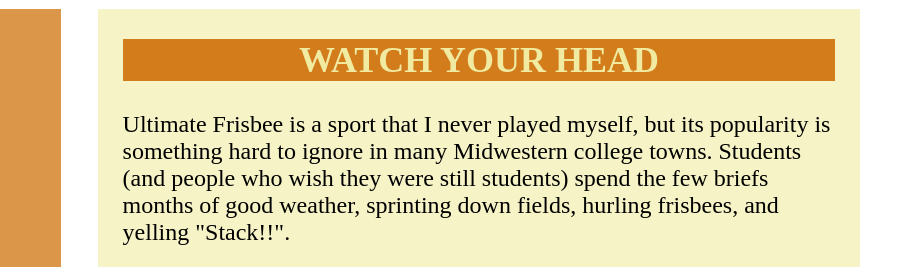
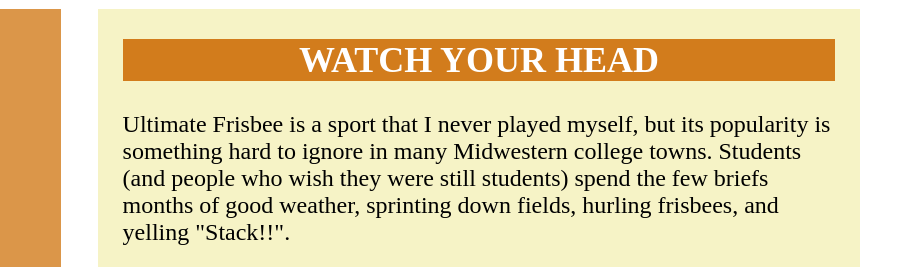
Before and after one commit to SookiesKitchen/Assignment2, a plain HTML site: page index.html in a window 1280 px wide. Shown: the part 216-483 px from the top of the page, 370-1280 px from the left. Drawn offline with Linux system fonts and the light colour scheme.

Commit message:
Update hw1.css

```diff
--- a/css/hw1.css
+++ b/css/hw1.css
@@ -54,7 +54,7 @@ h1{
 }
 h2{
 	background-color: rgba(210, 124, 28, 1);
-	color: rgba(240, 235, 161, 1);
+	color: white;
 	text-transform: uppercase;
 	text-align: center;
 }
```
